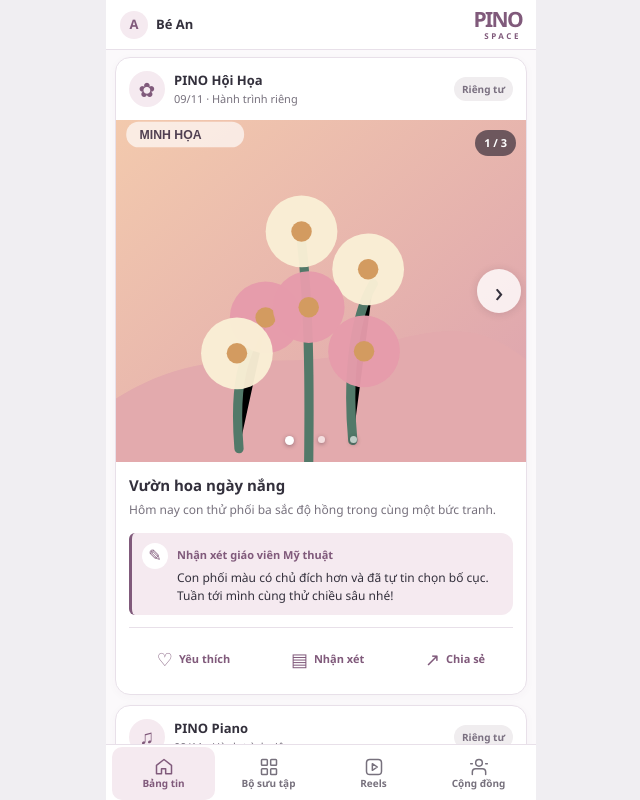
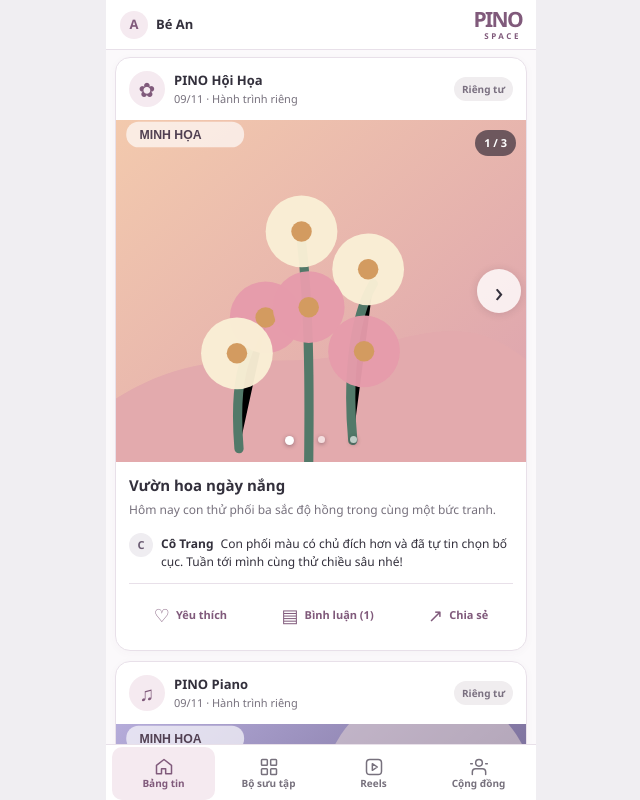
Before and after one commit to vmtct/pino-team-os, a Next.js app: page /piner in a window 1280 px wide. Shown: the whole page, without its empty margins (319-959 px from the left). Built offline with nearby package versions, Linux system fonts and the light colour scheme.

Commit message:
PAP-1799: model teacher feedback as authored comments separate from captions

```diff
--- a/app/piner/SharedShell.tsx
+++ b/app/piner/SharedShell.tsx
@@ -70,7 +70,17 @@ function BottomNav({app,active}:{app:PinerApp;active:string}){
   </Link>)}
  </nav>;
 }
-function TeacherComment({post}:{post:MediaPost}){return <div className={css.teacherComment}><span className={css.teacherIcon}>✎</span><div><strong>{post.teacher}</strong><p>{post.comment}</p></div></div>}
+function CommentThread({post,expanded=false}:{post:MediaPost;expanded?:boolean}){
+ const comments=expanded?post.comments:post.comments.slice(0,1);
+ return <div className={css.postComments} data-comment-thread={post.id} data-expanded={expanded?"true":"false"}>
+   {comments.map(item=><div className={css.postComment} key={item.id}
+     data-comment-role={item.role} data-comment-author={item.author}>
+     <span className={css.postCommentAvatar} aria-hidden="true">{item.author.slice(0,1)}</span>
+     <p><strong>{item.author}</strong> {item.body}</p>
+   </div>)}
+   {!expanded&&post.comments.length>1&&<small className={css.moreCommentsHint}>Còn {post.comments.length-1} bình luận</small>}
+ </div>;
+}
 export function PostCard({post,onOpen,onRequestVisibility,scope="personal"}:{post:MediaPost;onOpen:(post:MediaPost)=>void;onRequestVisibility:(post:MediaPost)=>void;scope?:"personal"|"community"}){
  const [commentsOpen,setCommentsOpen]=useState(false);const [liked,setLiked]=useState(false);
  const community=post.visibility==="community";
@@ -82,11 +92,11 @@ export function PostCard({post,onOpen,onRequestVisibility,scope="personal"}:{pos
    <button type="button" className={css.posterButton} onClick={()=>onOpen(post)} aria-label={"Phát video "+post.title}>
     <MediaArtwork post={post}/><span className={css.reelOverlay}><span>▶</span><small>Phát video · Reel minh họa</small></span>
    </button>}
-  <div className={css.postBody}><strong>{post.title}</strong><p>{post.caption}</p><TeacherComment post={post}/>
+  <div className={css.postBody}><strong>{post.title}</strong><p data-post-caption={post.id}>{post.caption}</p><CommentThread post={post} expanded={commentsOpen}/>
    <div className={css.postActions}><button onClick={()=>setLiked(v=>!v)} aria-pressed={liked} type="button">{liked?"♥":"♡"} <span>{liked?"Đã lưu":"Yêu thích"}{community?" · "+(post.reactions+(liked?1:0)):""}</span></button>
-    <button type="button" onClick={()=>setCommentsOpen(v=>!v)}>▤ <span>{community?"Bình luận ("+post.responses.length+")":"Nhận xét"}</span></button>
+    <button type="button" onClick={()=>setCommentsOpen(v=>!v)} aria-expanded={commentsOpen}>▤ <span>{"Bình luận ("+post.comments.length+")"}</span></button>
     {canManage&&<button type="button" className={css.visibilityAction} onClick={()=>onRequestVisibility(post)} aria-label={(community?"Thu hồi chia sẻ":"Chia sẻ")+" "+post.title}>{community?"↶":"↗"} <span>{community?"Thu hồi":"Chia sẻ"}</span></button>}</div>
-   {commentsOpen&&<div className={css.replyList}>{community?post.responses.map((comment,i)=><p key={i}><strong>PH PINO</strong> {comment.replace("PH PINO · ","")}</p>):<p>Nhận xét riêng chỉ dành cho gia đình và giáo viên có quyền truy cập.</p>}<small>Minh họa — không có chức năng gửi bình luận hoặc lưu dữ liệu thật.</small></div>}
+
   </div>
  </article>;
 }
@@ -112,7 +122,7 @@ export function PreviewDialog({post,onClose,onRequestVisibility}:{post:MediaPost
  <header><strong>{post.title}</strong><button autoFocus type="button" onClick={onClose} aria-label="Đóng">✕</button></header>
  <div className={css.modalMedia}><MediaArtwork post={post}/>{post.type==="reel"&&<span className={css.modalVideo}>▶ Video minh họa — chưa có video thật</span>}</div>
  {post.visibility==="community"&&<p className={css.modalAuthor}>Tác giả: <strong>{getProfile(post.ownerId).alias}</strong></p>}
- <p>{post.caption}</p><TeacherComment post={post}/>
+ <p data-post-caption={post.id}>{post.caption}</p><CommentThread post={post} expanded/>
  {isManagedChild(post.ownerId)&&<button type="button" className={css.modalShareAction} onClick={()=>onRequestVisibility(post)} aria-label={(post.visibility==="private"?"Chia sẻ":"Thu hồi chia sẻ")+" "+post.title}>
    {post.visibility==="private"?"↗ Chia sẻ với phụ huynh PINO":"↶ Thu hồi chia sẻ"}
  </button>}
--- a/app/piner/launcher.module.css
+++ b/app/piner/launcher.module.css
@@ -64,16 +64,9 @@
 .reelOverlay>span{font-size:23px}.reelOverlay small{font-size:11px}
 .postBody{padding:13px}
 .postBody>strong{font-size:15px;display:block}.postBody>p{margin:5px 0 13px;color:var(--muted);font-size:12px;line-height:1.55}
-.teacherComment{display:flex;align-items:flex-start;gap:9px;background:var(--tint);border-left:3px solid var(--tone);border-radius:6px 12px 12px 6px;padding:10px}
-.teacherIcon{height:26px;width:26px;flex:0 0 26px;border-radius:50%;display:grid;place-items:center;background:var(--surface);color:var(--tone);font-size:16px}
-.teacherComment strong{font-size:11px;color:var(--tone);font-weight:800}
-.teacherComment p{color:var(--ink);font-size:12px;margin:4px 0 0;line-height:1.5}
 .postActions{display:flex;align-items:center;gap:16px;border-top:1px solid var(--line);margin-top:12px;padding-top:9px}
 .postActions button{padding:5px 2px;min-height:44px;display:inline-flex;align-items:center;gap:6px;background:none;border:0;color:var(--tone);font-size:20px}
 .postActions button span{font-size:12px;font-weight:700}
-.replyList{border-top:1px solid var(--line);padding:9px 0 5px}
-.replyList p{font-size:12px;margin:8px 0;color:var(--ink)}.replyList strong{color:var(--tone)}
-.replyList small{font-size:10px;color:var(--muted);display:block;margin-top:9px}
 .filterRow{display:flex;gap:7px;margin-bottom:13px}
 .filter,.filterActive{min-height:44px;padding:0 17px;border-radius:99px;font-size:13px;font-weight:750;border:1px solid var(--line);background:var(--surface);color:var(--muted)}
 .filterActive{color:var(--tone);border-color:var(--tone);background:var(--tint)}
@@ -276,3 +269,11 @@
 .reelViewerCaption p{font-size:13px;line-height:1.45;margin:5px 0 8px;color:#f1ebf1}
 .reelViewerCaption small{display:block;font-size:10px;line-height:1.35;color:#c0b5c4}
 .reelViewerPlayback{display:block;font-size:10px;margin-top:5px;color:#d5c2d3}
+
+/* PAP-1799 · caption independent; all teacher/parent comments use identical forum rows. */
+.postComments{display:flex;flex-direction:column;gap:7px;margin:6px 0 2px;border:0;background:transparent}
+.postComment{display:flex;align-items:flex-start;gap:8px;padding:0;color:var(--ink);background:transparent}
+.postCommentAvatar{width:24px;height:24px;flex:0 0 24px;border-radius:50%;display:grid;place-items:center;background:#efedf1;color:#6b5c73;font-size:11px;font-weight:800}
+.postComment p{flex:1;min-width:0;margin:2px 0 0;font-size:12px;line-height:1.5;color:var(--ink)}
+.postComment strong{font-weight:800;color:var(--ink);margin-right:4px}
+.moreCommentsHint{font-size:11px;color:var(--muted);padding-left:32px}
--- a/app/piner/media.ts
+++ b/app/piner/media.ts
@@ -3,22 +3,23 @@ import type { PinerAppKey } from "./catalog";
 import type { ProfileId } from "./profiles";
 export type MediaType="photo"|"reel";
 export type Visibility="private"|"community";
+export type MediaComment={id:string;author:string;body:string;role:"teacher"|"parent"};
 export type MediaPost={
  id:string;app:PinerAppKey;ownerId:ProfileId;type:MediaType;visual:"flower"|"landscape"|"ceramic"|"abstract"|"keys"|"studio"|"music"|"concert";
- title:string;date:string;caption:string;teacher:string;comment:string;visibility:Visibility;
- duration?:string;reactions:number;responses:readonly string[];
+ title:string;date:string;caption:string;comments:readonly MediaComment[];visibility:Visibility;
+ duration?:string;reactions:number;
 };
 export const POSTS:readonly MediaPost[]=[
- {id:"a1",app:"hoi-hoa",ownerId:"an",type:"photo",visual:"flower",title:"Vườn hoa ngày nắng",date:"09/11",caption:"Hôm nay con thử phối ba sắc độ hồng trong cùng một bức tranh.",teacher:"Nhận xét giáo viên Mỹ thuật",comment:"Con phối màu có chủ đích hơn và đã tự tin chọn bố cục. Tuần tới mình cùng thử chiều sâu nhé!",visibility:"private",reactions:0,responses:[]},
- {id:"a2",app:"hoi-hoa",ownerId:"an",type:"reel",visual:"abstract",title:"Từ nét đầu tiên đến tác phẩm",date:"06/11",caption:"Một đoạn time-lapse minh họa quá trình sáng tạo.",teacher:"Nhận xét giáo viên Mỹ thuật",comment:"Con đã kiên nhẫn với các lớp màu và chủ động thử kỹ thuật mới.",visibility:"community",duration:"0:36",reactions:12,responses:["PH PINO · Thật nhiều màu sắc đẹp!","PH PINO · Ý tưởng thú vị quá!"]},
- {id:"a3",app:"hoi-hoa",ownerId:"binh",type:"photo",visual:"landscape",title:"Chiều trên ngọn đồi",date:"02/11",caption:"Bức tranh phong cảnh với đường chân trời và vùng sáng.",teacher:"Nhận xét giáo viên Mỹ thuật",comment:"Con biết chia mảng chính phụ và sử dụng màu ấm lạnh rõ hơn.",visibility:"private",reactions:0,responses:[]},
- {id:"a4",app:"hoi-hoa",ownerId:"binh",type:"photo",visual:"ceramic",title:"Bình hoa màu xanh",date:"28/10",caption:"Một bài thực hành về hình khối và họa tiết.",teacher:"Nhận xét giáo viên Mỹ thuật",comment:"Nét trang trí gọn và nhịp nhàng. Con đã phát triển dấu ấn riêng.",visibility:"community",reactions:9,responses:["PH PINO · Mình thích họa tiết này!"]},
- {id:"a5",app:"hoi-hoa",ownerId:"mai",type:"photo",visual:"ceramic",title:"Buổi hẹn acrylic MyTime",date:"25/10",caption:"Một góc workshop acrylic của học viên trưởng thành MyTime.",teacher:"Nhận xét hướng dẫn viên MyTime",comment:"Từng lớp màu được hoàn thiện rất nhẹ nhàng và có cá tính.",visibility:"community",reactions:6,responses:["PH PINO · Một buổi tối thật đẹp!"]},
- {id:"p1",app:"piano",ownerId:"an",type:"reel",visual:"concert",title:"Một đoạn nhạc đầu tiên",date:"09/11",caption:"Giai điệu biểu diễn được lưu lại thành kỷ niệm.",teacher:"Nhận xét giáo viên Piano",comment:"Con giữ nhịp đều hơn và đã chú ý chuyển động hai tay. Hãy tiếp tục luyện đoạn cuối.",visibility:"private",duration:"0:42",reactions:0,responses:[]},
- {id:"p2",app:"piano",ownerId:"binh",type:"photo",visual:"keys",title:"Góc luyện đàn của con",date:"06/11",caption:"Một khoảnh khắc tập trung với những phím đàn.",teacher:"Nhận xét giáo viên Piano",comment:"Tư thế ngồi và vị trí cổ tay tiến bộ rõ so với tháng trước.",visibility:"community",reactions:14,responses:["PH PINO · Cùng cố gắng nhé!","PH PINO · Một kỷ niệm rất đáng yêu."]},
- {id:"p3",app:"piano",ownerId:"an",type:"reel",visual:"music",title:"Bản nhạc dưới ánh chiều",date:"02/11",caption:"Trích đoạn luyện đàn trong tuần.",teacher:"Nhận xét giáo viên Piano",comment:"Phần chuyển nhịp đang mềm mại hơn; con nhớ nghe kỹ âm cuối.",visibility:"community",duration:"0:28",reactions:21,responses:["PH PINO · Nghe dịu dàng quá!"]},
- {id:"p4",app:"piano",ownerId:"binh",type:"photo",visual:"studio",title:"Những nốt nhạc đầu tiên",date:"28/10",caption:"Từng bước nhỏ trong hành trình âm nhạc.",teacher:"Nhận xét giáo viên Piano",comment:"Khả năng đọc nốt và tự sửa lỗi đã tốt hơn sau các buổi tập.",visibility:"private",reactions:0,responses:[]},
- {id:"p5",app:"piano",ownerId:"mai",type:"reel",visual:"concert",title:"Giai điệu MyTime cuối tuần",date:"24/10",caption:"Một đoạn Piano được học viên MyTime trưởng thành chọn chia sẻ.",teacher:"Nhận xét giáo viên MyTime Piano",comment:"Người chơi giữ được sự mềm mại và biểu cảm riêng trong giai điệu.",visibility:"community",duration:"0:31",reactions:7,responses:["PH PINO · Nghe ấm áp quá!"]}
+ {id:"a1",app:"hoi-hoa",ownerId:"an",type:"photo",visual:"flower",title:"Vườn hoa ngày nắng",date:"09/11",caption:"Hôm nay con thử phối ba sắc độ hồng trong cùng một bức tranh.",comments:[{"id":"a1-teacher","author":"Cô Trang","body":"Con phối màu có chủ đích hơn và đã tự tin chọn bố cục. Tuần tới mình cùng thử chiều sâu nhé!","role":"teacher"}],visibility:"private",reactions:0},
+ {id:"a2",app:"hoi-hoa",ownerId:"an",type:"reel",visual:"abstract",title:"Từ nét đầu tiên đến tác phẩm",date:"06/11",caption:"Một đoạn time-lapse minh họa quá trình sáng tạo.",comments:[{"id":"a2-teacher","author":"Cô Trang","body":"Con đã kiên nhẫn với các lớp màu và chủ động thử kỹ thuật mới.","role":"teacher"},{"id":"a2-parent-1","author":"PH PINO","body":"Thật nhiều màu sắc đẹp!","role":"parent"},{"id":"a2-parent-2","author":"PH PINO","body":"Ý tưởng thú vị quá!","role":"parent"}],visibility:"community",duration:"0:36",reactions:12},
+ {id:"a3",app:"hoi-hoa",ownerId:"binh",type:"photo",visual:"landscape",title:"Chiều trên ngọn đồi",date:"02/11",caption:"Bức tranh phong cảnh với đường chân trời và vùng sáng.",comments:[{"id":"a3-teacher","author":"Cô Trang","body":"Con biết chia mảng chính phụ và sử dụng màu ấm lạnh rõ hơn.","role":"teacher"}],visibility:"private",reactions:0},
+ {id:"a4",app:"hoi-hoa",ownerId:"binh",type:"photo",visual:"ceramic",title:"Bình hoa màu xanh",date:"28/10",caption:"Một bài thực hành về hình khối và họa tiết.",comments:[{"id":"a4-teacher","author":"Cô Trang","body":"Nét trang trí gọn và nhịp nhàng. Con đã phát triển dấu ấn riêng.","role":"teacher"},{"id":"a4-parent-1","author":"PH PINO","body":"Mình thích họa tiết này!","role":"parent"}],visibility:"community",reactions:9},
+ {id:"a5",app:"hoi-hoa",ownerId:"mai",type:"photo",visual:"ceramic",title:"Buổi hẹn acrylic MyTime",date:"25/10",caption:"Một góc workshop acrylic của học viên trưởng thành MyTime.",comments:[{"id":"a5-teacher","author":"Cô Hương","body":"Từng lớp màu được hoàn thiện rất nhẹ nhàng và có cá tính.","role":"teacher"},{"id":"a5-parent-1","author":"PH PINO","body":"Một buổi tối thật đẹp!","role":"parent"}],visibility:"community",reactions:6},
+ {id:"p1",app:"piano",ownerId:"an",type:"reel",visual:"concert",title:"Một đoạn nhạc đầu tiên",date:"09/11",caption:"Giai điệu biểu diễn được lưu lại thành kỷ niệm.",comments:[{"id":"p1-teacher","author":"Cô Linh","body":"Con giữ nhịp đều hơn và đã chú ý chuyển động hai tay. Hãy tiếp tục luyện đoạn cuối.","role":"teacher"}],visibility:"private",duration:"0:42",reactions:0},
+ {id:"p2",app:"piano",ownerId:"binh",type:"photo",visual:"keys",title:"Góc luyện đàn của con",date:"06/11",caption:"Một khoảnh khắc tập trung với những phím đàn.",comments:[{"id":"p2-teacher","author":"Cô Linh","body":"Tư thế ngồi và vị trí cổ tay tiến bộ rõ so với tháng trước.","role":"teacher"},{"id":"p2-parent-1","author":"PH PINO","body":"Cùng cố gắng nhé!","role":"parent"},{"id":"p2-parent-2","author":"PH PINO","body":"Một kỷ niệm rất đáng yêu.","role":"parent"}],visibility:"community",reactions:14},
+ {id:"p3",app:"piano",ownerId:"an",type:"reel",visual:"music",title:"Bản nhạc dưới ánh chiều",date:"02/11",caption:"Trích đoạn luyện đàn trong tuần.",comments:[{"id":"p3-teacher","author":"Cô Linh","body":"Phần chuyển nhịp đang mềm mại hơn; con nhớ nghe kỹ âm cuối.","role":"teacher"},{"id":"p3-parent-1","author":"PH PINO","body":"Nghe dịu dàng quá!","role":"parent"}],visibility:"community",duration:"0:28",reactions:21},
+ {id:"p4",app:"piano",ownerId:"binh",type:"photo",visual:"studio",title:"Những nốt nhạc đầu tiên",date:"28/10",caption:"Từng bước nhỏ trong hành trình âm nhạc.",comments:[{"id":"p4-teacher","author":"Cô Linh","body":"Khả năng đọc nốt và tự sửa lỗi đã tốt hơn sau các buổi tập.","role":"teacher"}],visibility:"private",reactions:0},
+ {id:"p5",app:"piano",ownerId:"mai",type:"reel",visual:"concert",title:"Giai điệu MyTime cuối tuần",date:"24/10",caption:"Một đoạn Piano được học viên MyTime trưởng thành chọn chia sẻ.",comments:[{"id":"p5-teacher","author":"Cô Hương","body":"Người chơi giữ được sự mềm mại và biểu cảm riêng trong giai điệu.","role":"teacher"},{"id":"p5-parent-1","author":"PH PINO","body":"Nghe ấm áp quá!","role":"parent"}],visibility:"community",duration:"0:31",reactions:7}
 ];
 export const postsFor=(app:PinerAppKey)=>POSTS.filter(p=>p.app===app);
 
```
